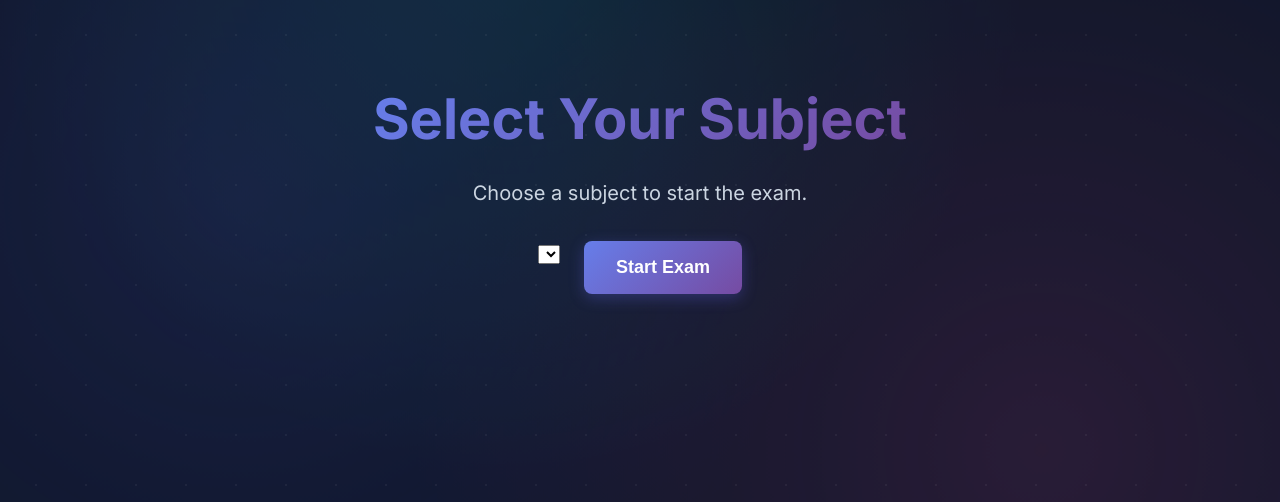
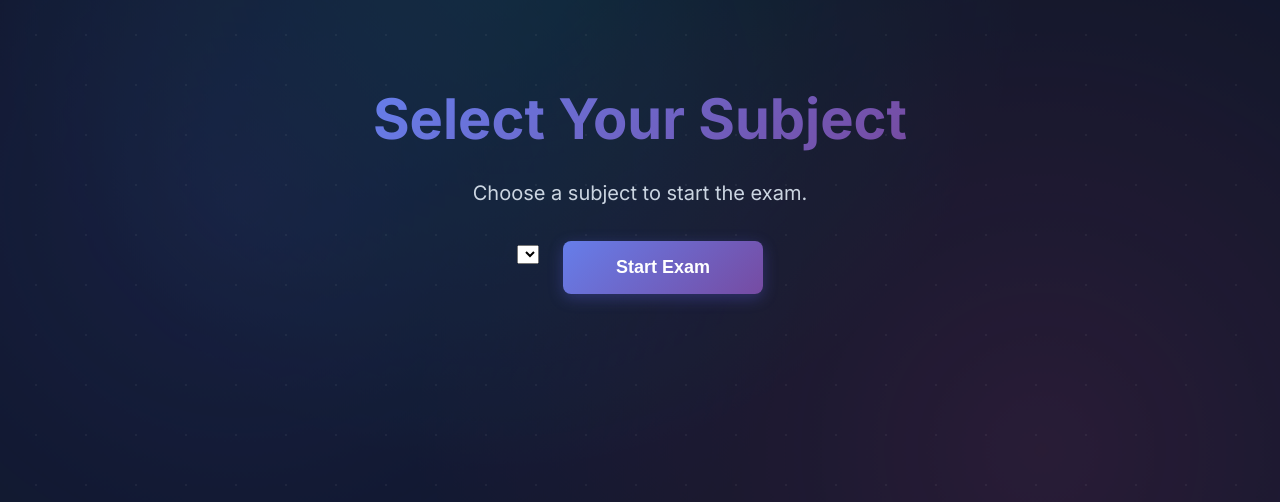
Before and after one commit to TELLYHUBCLOUD/dark-satellite, a Flask app: page / in a window 1280 px wide. Shown: the part 201-703 px from the top of the page. Run offline with Flask 3, Linux system fonts and the light colour scheme; data that the repository does not hold is empty.

Commit message:
feat: add subject selection UI and URL-decode subject names in exam start endpoint

```diff
--- a/app.py
+++ b/app.py
@@ -198,11 +198,14 @@ def exam_page(subject):
                          duration=app.config['EXAM_DURATION_MINUTES'],
                          subject=subject)
 
+from urllib.parse import unquote
+
 @app.route('/api/start_exam/<subject>', methods=['POST'])
 @login_required
 def start_exam(subject):
     """Start exam and get questions for a specific subject"""
     try:
+        subject = unquote(subject)
         student_roll = session.get('student_roll')
 
         # Check if exam already exists for this subject
--- a/templates/index.html
+++ b/templates/index.html
@@ -1,5 +1,6 @@
 <!DOCTYPE html>
 <html lang="en">
+
 <head>
     <meta charset="UTF-8">
     <meta name="viewport" content="width=device-width, initial-scale=1.0">
@@ -9,6 +10,7 @@
     <link rel="preconnect" href="https://fonts.gstatic.com" crossorigin>
     <link href="https://fonts.googleapis.com/css2?family=Inter:wght@400;500;600;700&display=swap" rel="stylesheet">
 </head>
+
 <body>
     <nav class="navbar">
         <div class="container navbar-content">
@@ -27,20 +29,20 @@
             <h1 class="hero-title">Select Your Subject</h1>
             <p class="hero-subtitle">Choose a subject to start the exam.</p>
             <div class="hero-buttons">
-                <div class="form-group">
-                    <select id="subject-select" class="form-control">
+                <div class="subject-select-container">
+                    <select id="subject-select" class="subject-select">
                         {% for subject in subjects %}
-                            <option value="{{ subject }}">{{ subject }}</option>
+                        <option value="{{ subject }}">{{ subject }}</option>
                         {% endfor %}
                     </select>
                 </div>
-                <button id="start-exam-btn" class="btn btn-primary btn-lg">Start Exam</button>
+                <button id="start-exam-btn" class="btn btn-primary btn-lg" style="min-width: 200px;">Start Exam</button>
             </div>
         </div>
     </section>
 
     <script>
-        document.getElementById('start-exam-btn').addEventListener('click', function() {
+        document.getElementById('start-exam-btn').addEventListener('click', function () {
             var subject = document.getElementById('subject-select').value;
             if (subject) {
                 window.location.href = '/exam/' + subject;
@@ -49,4 +51,5 @@
     </script>
     <script src="{{ url_for('static', filename='js/main.js') }}"></script>
 </body>
+
 </html>
```
